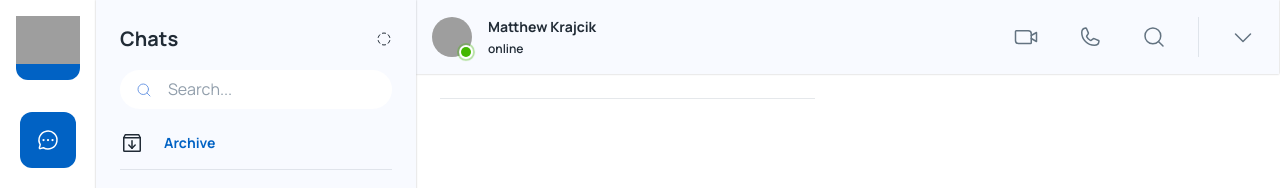
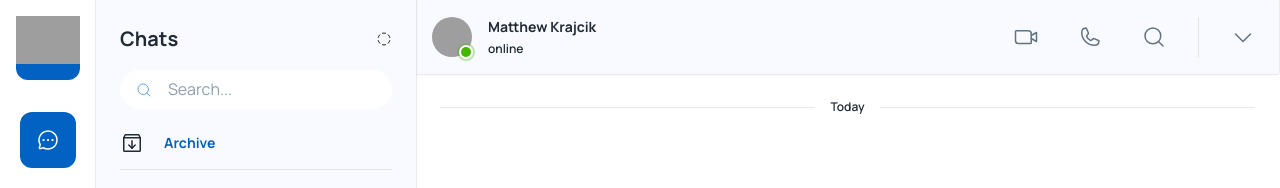
Before and after one commit to samsMay2001/project6, a React (Create React App) app: page /app in a window 1280 px wide. Shown: the top 188 px of the page. Built offline with nearby package versions, Linux system fonts and the light colour scheme; grey boxes are pictures that could not be loaded.

Commit message:
TimeLine divider component ui

```diff
--- a/src/components/Conversation/MsgTypes.jsx
+++ b/src/components/Conversation/MsgTypes.jsx
@@ -1,10 +1,12 @@
-import { Divider, Stack } from "@mui/material";
+import { Divider, Stack, Typography, useTheme } from "@mui/material";
 
-function TimeLine() {
+function TimeLine({el}) {
+    const theme = useTheme();
     return (
         <Stack direction={'row'} alignItems={'center'} justifyContent={'space-between'}>
             <Divider width={'46%'} />
-
+                <Typography variant={'caption'} sx={{color: theme.palette.text}}>{el.text}</Typography>
+            <Divider width={'46%'} />
         </Stack>
      );
 }
--- a/src/components/Conversation/messages.jsx
+++ b/src/components/Conversation/messages.jsx
@@ -9,7 +9,7 @@ function Message() {
                 {Chat_History.map((el)=>{
                     switch (el.type) {
                         case 'divider':
-                            return <TimeLine/>
+                            return <TimeLine el={el}/>
                             break;
                         case 'msg':
                             switch(el.subtype) {
```
